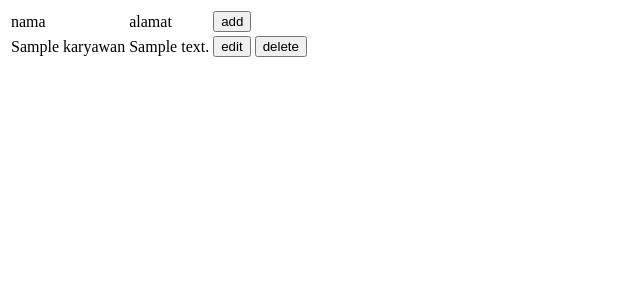
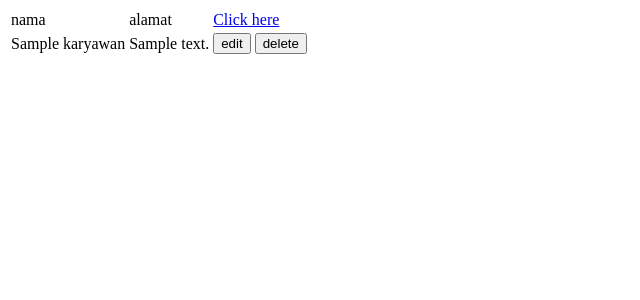
Before and after one commit to RizkyNovriansyah/CRUD-Django-Python2, a Django app: page / in a window 1280 px wide. Shown: the top 300 px of the page, without its empty margins (0-640 px from the left). Run offline with Django 3.2, Linux system fonts and the light colour scheme; tables that the repository leaves empty hold one stand-in row (values such as "Sample post").

Commit message:
otw harf2

```diff
--- a/mini_hrd/apps/karyawan/templates/list.html
+++ b/mini_hrd/apps/karyawan/templates/list.html
@@ -2,7 +2,7 @@
     <tr>
         <td>nama</td>
         <td>alamat</td>
-        <td><button>add</button></td>
+        <td><a href="{% url '/add' %}">Click here</a></td>
     </tr>
     {% for kr in kr_list %}
     <tr>
--- a/mini_hrd/apps/karyawan/views.py
+++ b/mini_hrd/apps/karyawan/views.py
@@ -1,6 +1,6 @@
 # -*- coding: utf-8 -*-
 from __future__ import unicode_literals
-from django.shortcuts import render
+from django.shortcuts import render, redirect
 from django.http import HttpResponse, JsonResponse
 from karyawan.models import Karyawan, Jabatan, Divisi
 from django import forms
@@ -128,6 +128,7 @@ def karyawan_insert(request):
             )
             print 'succedsaved'
             karyawan.save()
+            return redirect('/')
     context = {
         'form':form,
 
@@ -137,7 +138,7 @@ def karyawan_insert(request):
 # Detail
 def karyawan_detail(request, pk):
     # data = Karyawan.objects.all()
-    karyawan = Karyawan.objects.get(pk=pk)
+    karyawan = Karyawan.objects.get(id=pk)
     print karyawan.alamat
     return render(request, 'detail.html',{'dataKaryawan':karyawan})
     # return JsonResponse({'data':data})
```
